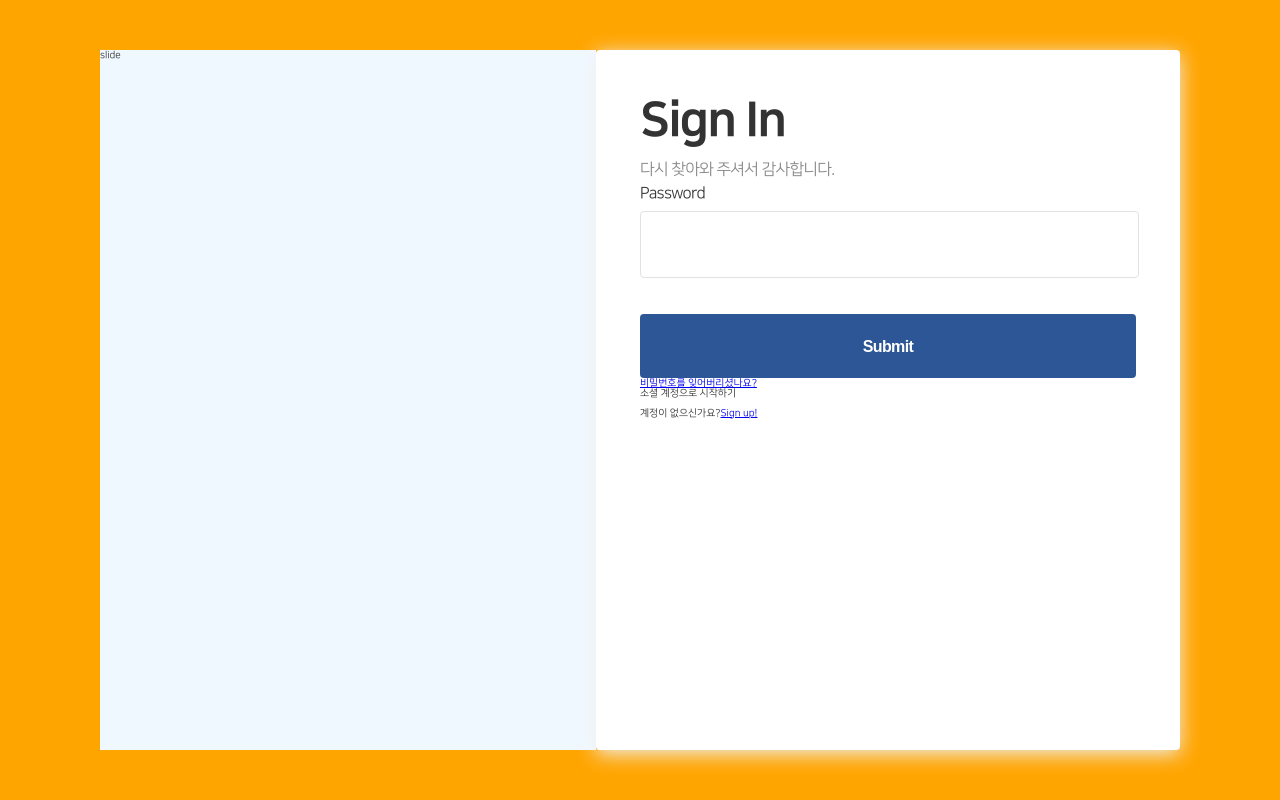
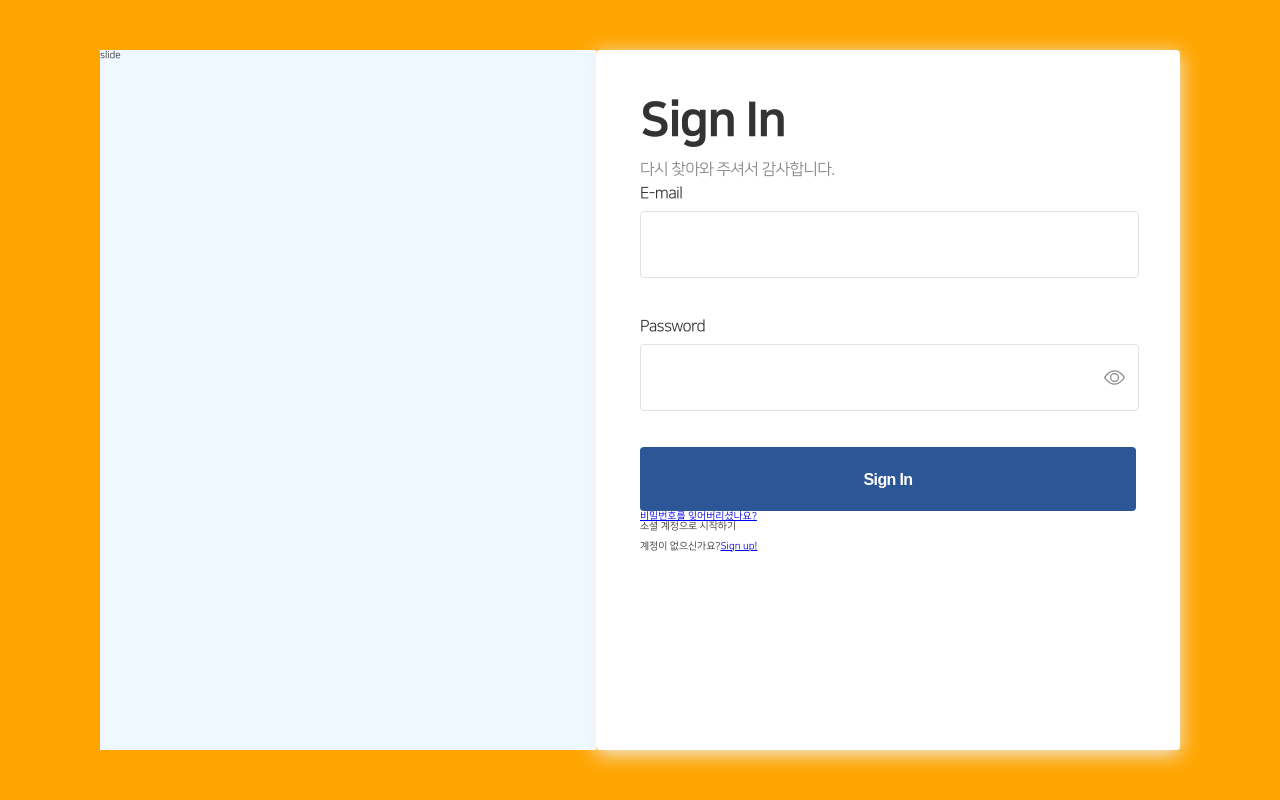
Before and after one commit to JaeilJO/blanking, a Next.js app: page / in a window 1280 px wide. Built offline with nearby package versions, Linux system fonts and the light colour scheme.

Commit message:
feat : useForm hook 적용

```diff
--- a/src/components/AuthComponent/AuthCommon/Form/Input/index.tsx
+++ b/src/components/AuthComponent/AuthCommon/Form/Input/index.tsx
@@ -10,8 +10,8 @@ import style from './index.module.scss';
 import classNames from 'classnames/bind';
 
 interface InputProps {
-    type: string;
-    register: (name: string) => { onChange: (e: React.ChangeEvent<HTMLInputElement>) => void };
+    type: 'E-mail' | 'Password' | 'Name';
+    register: (name: string) => (e: React.ChangeEvent<HTMLInputElement>) => void;
 }
 
 function Input({ type, register }: InputProps) {
@@ -34,8 +34,6 @@ function Input({ type, register }: InputProps) {
         }
     }, [isValue]);
 
-    //Eamil
-    if (type === 'email') {
     return (
         <div className={style.input_wrapper}>
             <label
@@ -44,7 +42,7 @@ function Input({ type, register }: InputProps) {
                     has_value: isValue,
                 })}
             >
-                    E-mail
+                {type}
             </label>
 
             <div
@@ -53,67 +51,25 @@ function Input({ type, register }: InputProps) {
                     has_value: isValue,
                 })}
             >
-                    <input type="email" onBlur={onBlur} ref={inputRef} {...register('email')} />
-                </div>
-            </div>
-        );
-    }
-
-    //Password
-    if (type === 'password') {
-        return (
-            <div className={style.input_wrapper}>
-                <label
-                    htmlFor="password"
-                    className={cn({
-                        input_title: true,
-                        has_value: isValue,
-                    })}
-                >
-                    Password
-                </label>
-
-                <div
-                    className={cn({
-                        input_box: true,
-                        has_value: isValue,
-                    })}
-                >
+                {type === 'Password' && (
+                    <>
                         <input
                             id="password"
                             type={isHide ? 'text' : 'password'}
                             onBlur={onBlur}
                             ref={inputRef}
+                            required
                             {...register('password')}
                         />
                         <button className={style.hide_button} onClick={passwordHideHandler}>
                             {isHide ? <BsEyeSlash /> : <BsEye />}
                         </button>
-                </div>
-            </div>
-        );
-    }
-
-    //그 외
-    return (
-        <div className={style.input_wrapper}>
-            <label
-                htmlFor={type}
-                className={cn({
-                    input_title: true,
-                    has_value: isValue,
-                })}
-            >
-                Password
-            </label>
-
-            <div
-                className={cn({
-                    input_box: true,
-                    has_value: isValue,
-                })}
-            >
-                <input id={type} type="text" onBlur={onBlur} ref={inputRef} />
+                    </>
+                )}
+                {type === 'E-mail' && (
+                    <input type="email" onBlur={onBlur} required ref={inputRef} {...register('email')} />
+                )}
+                {type === 'Name' && <input type="text" onBlur={onBlur} required ref={inputRef} />}
             </div>
         </div>
     );
--- a/src/components/AuthComponent/AuthCommon/Form/index.tsx
+++ b/src/components/AuthComponent/AuthCommon/Form/index.tsx
@@ -1,12 +1,27 @@
+'use client';
+
+import useForm from '@/hooks/useForm';
 import Input from './Input';
 import SubmitButton from './SubmitButton';
 import style from './index.module.scss';
 
-function Form({}) {
+interface FormProps {
+    formType: 'signin' | 'signup';
+}
+
+function Form({ formType }: FormProps) {
+    const { defaultValues, register } = useForm();
+
+    const onSubmit = (e: React.FormEvent<HTMLFormElement>) => {
+        e.preventDefault();
+        console.log(defaultValues);
+    };
+
     return (
-        <form className={style.form_wrapper}>
-            <Input></Input>
-            <SubmitButton></SubmitButton>
+        <form className={style.form_wrapper} onSubmit={onSubmit}>
+            <Input type="E-mail" register={register} />
+            <Input type="Password" register={register} />
+            <SubmitButton value={formType === 'signin' ? 'Sign In' : 'Sign Up'} />
         </form>
     );
 }
--- a/src/components/AuthComponent/SignInComponent/index.tsx
+++ b/src/components/AuthComponent/SignInComponent/index.tsx
@@ -1,20 +1,12 @@
-'use client';
-
 import Link from 'next/link';
 import { AuthComponent } from '../AuthCommon';
-import useForm from '@/hooks/useForm';
-import { register } from 'module';
 
 function SignInComponent() {
-    const { defaultValues, register } = useForm();
-
-    console.log(defaultValues);
-
     return (
         <>
             <AuthComponent.Title title="Sign In" welcome_message="다시 찾아와 주셔서 감사합니다." />
 
-            <AuthComponent.Form />
+            <AuthComponent.Form formType="signin" />
 
             <Link href={'#'}>비밀번호를 잊어버리셨나요?</Link>
 
--- a/src/hooks/useForm.ts
+++ b/src/hooks/useForm.ts
@@ -2,10 +2,9 @@ const useForm = () => {
     const defaultValues: { [key: string]: string } = {};
 
     const register = (name: string) => {
-        defaultValues[name] = '';
-
         const onChange = (e: React.ChangeEvent<HTMLInputElement>) => {
             let value = e.target.value;
+
             defaultValues[name] = value;
         };
 
```
Lines whose indentation alone changed are shown as unchanged.
